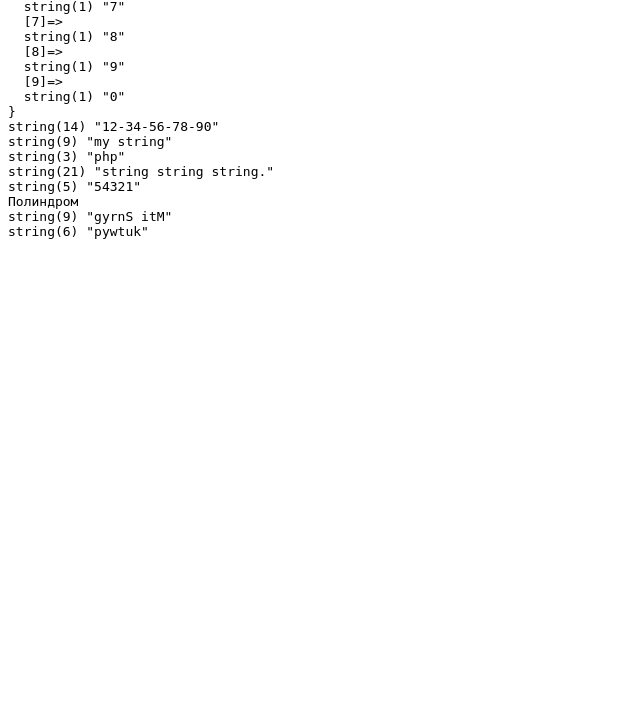
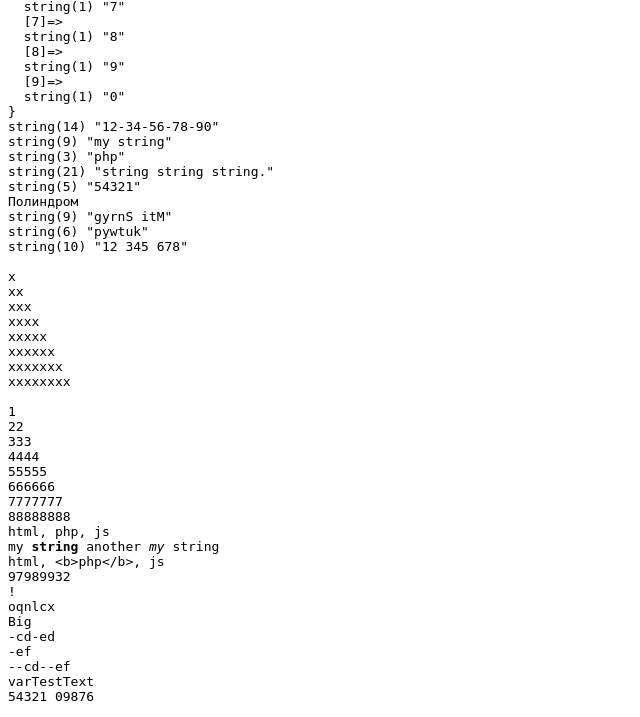
Before and after one commit to vikzh/lvl_up, a PHP site: page /tasks.php in a window 1280 px wide. Shown: the part 1192-1909 px from the top of the page, without its empty margins (0-640 px from the left). Before the commit the page ends 1431 px from the top, so only its background shows below. Run offline with PHP 8.4, Linux system fonts and the light colour scheme.

Commit message:
String Functions

```diff
--- a/PHP_SQL_BASIC/String_Functions/tasks.php
+++ b/PHP_SQL_BASIC/String_Functions/tasks.php
@@ -29,9 +29,9 @@ echo '</pre>';
 //      4. В переменной $date лежит дата в формате '31-12-2030'. Преобразуйте эту дату в формат '2030.12.31'.
 
 $string_task4 = '31-12-2030';
-$array_task4 = explode('-',$string_task4);
+$array_task4 = explode('-', $string_task4);
 $array_task4 = array_reverse($array_task4);
-$result_task4 = implode('.',$array_task4);
+$result_task4 = implode('.', $array_task4);
 echo '<pre>';
 var_dump($result_task4);
 echo '</pre>';
@@ -40,19 +40,19 @@ echo '</pre>';
 //      5. Дана строка 'london is the capital of great britain'. Сделайте из нее строку 'London Is The Capital Of Great Britain'.
 
 $string_task5 = 'london is the capital of great britain';
-echo "\n",ucwords($string_task5);
+echo "\n", ucwords($string_task5);
 
 
 //      6. Дана строка 'LONDON'. Сделайте из нее строку 'London'
 
 $string_task6 = 'LONDON';
-echo "<pre>\n</pre>",ucfirst(strtolower($string_task6));
+echo "<pre>\n</pre>", ucfirst(strtolower($string_task6));
 
 
 //      7. Дана строка 'html css php'. Найдите количество символов в этой строке.
 
 $string_task7 = 'html css php';
-echo "<pre>\n</pre>",strlen($string_task7);
+echo "<pre>\n</pre>", strlen($string_task7);
 
 
 //      8. Дана переменная $password, в которой хранится пароль пользователя. Если количество символов пароля
@@ -60,134 +60,131 @@ echo "<pre>\n</pre>",strlen($string_task7);
 // иначе сообщение о том, что нужно придумать другой пароль.
 
 $password = '5678932321';
-if(strlen($password)>5 && strlen($password)<10){
-    echo "<pre>\n</pre>","OK";
-} else{
-    echo "<pre>\n</pre>","NO";
+if (strlen($password) > 5 && strlen($password) < 10) {
+    echo "<pre>\n</pre>", "OK";
+} else {
+    echo "<pre>\n</pre>", "NO";
 }
 
 
 //      9. Дана строка 'html css php'. Вырежьте из нее и выведите на экран слово 'html', слово 'css' и слово 'php'
 $string_task9 = 'html css php';
-$result_task9 = explode(' ',$string_task9);
+$result_task9 = explode(' ', $string_task9);
 echo '<pre>';
 var_dump($result_task9);
 echo '</pre>';
 
 //      10. Дана строка. Вырежите и выведите на экран последние 3 символа этой строки
 $string_task10 = 'my string';
-echo "<pre>\n</pre>",substr($string_task10,-3);
+echo "<pre>\n</pre>", substr($string_task10, -3);
 
 
 //      11. Дана строка. Проверьте, что она начинается на 'http://'. Если это так, выведите 'да', если не так - 'нет'a
 $string_task11 = 'http://mysiite,com';
-if(substr($string_task11,0,7)=='http://'){
-    echo "<pre>\n</pre>",'HTTP';
+if (substr($string_task11, 0, 7) == 'http://') {
+    echo "<pre>\n</pre>", 'HTTP';
 } else {
-    echo "<pre>\n</pre>",'NOT HTTP';
+    echo "<pre>\n</pre>", 'NOT HTTP';
 }
 
 
 //      12. Дана строка. Если в этой строке более 5-ти символов - вырежите из нее первые 5 символов, добавьте
 //троеточие в конец и выведите на экран. Если же в этой строке 5 и менее символов - просто выведите эту строку на экран
 $string_task12 = "my string task 12";
-if(strlen($string_task12) > 5){
-    echo "<pre>\n</pre>",substr($string_task12,0,5).'...';
-} else{
-    echo "<pre>\n</pre>","string lenght < 5";
+if (strlen($string_task12) > 5) {
+    echo "<pre>\n</pre>", substr($string_task12, 0, 5) . '...';
+} else {
+    echo "<pre>\n</pre>", "string lenght < 5";
 }
 
 
 //      13. Дана строка '31.12.2013'. Замените все точки на дефисы
 $string_task13 = '31.12.2013';
-echo "<pre>\n</pre>",str_replace('.','-',$string_task13);
+echo "<pre>\n</pre>", str_replace('.', '-', $string_task13);
 
 echo '<pre>';
 
 //      14. Дана строка $str. Замените в ней все буквы 'a' на цифру 1, буквы 'b' - на 2, а буквы 'c' - на 3
 $string_task14 = 'abcabc';
-echo "\n",str_replace(['a','b','c'],[1,2,3],$string_task14);
-
+echo "\n", str_replace(['a', 'b', 'c'], [1, 2, 3], $string_task14);
 
 
 //      15. Дана строка с буквами и цифрами, например, '1a2b3c4b5d6e7f8g9h0'. Удалите из нее все цифры. То есть в нашем
 //       случае должна получится строка 'abcbdefgh'.
 $string_task15 = '1a2b3c4b5d6e7f8g9h0';
-echo "\n",str_replace([1,2,3,4,5,6,7,8,9,0],'',$string_task15);
-
+echo "\n", str_replace([1, 2, 3, 4, 5, 6, 7, 8, 9, 0], '', $string_task15);
 
 
 //      16. Дана строка $str. Замените в ней все буквы 'a' на цифру 1, буквы 'b' - на 2, а буквы 'c' - на 3.
 //      Решите задачу двумя способами работы с функцией strtr (массив замен и две строки замен).
 $string_task16 = 'abcabcqwe';
-echo "\n",strtr($string_task16,['a' => 1,'b' => 2,'c' => 3]);
-echo "\n",strtr($string_task16,'abc','123');
+echo "\n", strtr($string_task16, ['a' => 1, 'b' => 2, 'c' => 3]);
+echo "\n", strtr($string_task16, 'abc', '123');
 
 
 //      17. Дана строка $str. Вырежите из нее подстроку с 3-го символа (отсчет с нуля),
 //       5 штук и вместо нее вставьте '!!!'.
 $string_task17 = 'myStringTask16';
-echo "\n",substr_replace($string_task17,'!!!',2,5);
+echo "\n", substr_replace($string_task17, '!!!', 2, 5);
 
 
 //      18. Дана строка 'abc abc abc'. Определите позицию первой буквы 'b'.
 $string_task18 = 'abc abc abc';
-echo "\n",strpos($string_task18,'b'),'(+1) - first b';
+echo "\n", strpos($string_task18, 'b'), '(+1) - first b';
 
 //      19. Дана строка 'abc abc abc'. Определите позицию последней буквы 'b'
 $string_task19 = 'abc abc abc';
-echo "\n",strrpos($string_task19,'b'),'(+1) - last b';
+echo "\n", strrpos($string_task19, 'b'), '(+1) - last b';
 
 //      20. Дана строка 'abc abc abc'. Определите позицию первой найденной буквы 'b',
 //       если начать поиск не с начала строки, а с позиции 3
 $string_task20 = 'abc abc abc';
-echo "\n",strpos($string_task20,'b',3),'(+1) [3 - start]';
+echo "\n", strpos($string_task20, 'b', 3), '(+1) [3 - start]';
 
 //      21. Дана строка 'aaa aaa aaa aaa aaa'. Определите позицию второго пробела
 $string_task21 = 'aaa aaa aaa aaa aaa';
-echo "\n",strpos($string_task21,' ',strpos($string_task21,' ') + 1),'(+1) [2 - space]';
+echo "\n", strpos($string_task21, ' ', strpos($string_task21, ' ') + 1), '(+1) [2 - space]';
 
 //      22. Проверьте, что в строке есть две точки подряд. Если это так - выведите 'есть', если не так - 'нет'.
 $string_task22 = 'myString.. and ..';
-if(strpos($string_task22,'..')){
-    echo "\n",'есть';
-} else echo "\n",'нет';
+if (strpos($string_task22, '..')) {
+    echo "\n", 'есть';
+} else echo "\n", 'нет';
 
 //      23. Проверьте, что строка начинается на 'http://'. Если это так - выведите 'да', если не так - 'нет'.
 $string_task23 = 'http://mysite.com';
-if(strpos($string_task23,'http:/') == 0){
-    echo "\n",'да';
-} else echo "\n",'нет';
+if (strpos($string_task23, 'http:/') == 0) {
+    echo "\n", 'да';
+} else echo "\n", 'нет';
 
 
 //      24. Дана строка 'html css php'. С помощью функции explode запишите каждое слово этой строки
 //       в отдельный элемент массива
 $string_task24 = 'html css php';
-var_dump($array_task24 = explode(' ',$string_task24));
+var_dump($array_task24 = explode(' ', $string_task24));
 
 
 //      25. Дан массив с элементами 'html', 'css', 'php'. С помощью функции implode создайте строку из этих элементов,
 //       разделенных запятыми.
-$array_task25 = ['html','css','php'];
-var_dump($string_task25 = implode(',',$array_task25));
+$array_task25 = ['html', 'css', 'php'];
+var_dump($string_task25 = implode(',', $array_task25));
 
 //      26. В переменной $date лежит дата в формате '2013-12-31'. Преобразуйте эту дату в формат '31.12.2013'.
 $date_task26 = '2013-12-31';
-var_dump(implode('.',array_reverse(explode('-',$date_task26))));
-
+var_dump(implode('.', array_reverse(explode('-', $date_task26))));
 
 
 //      27. Дана строка '1234567890'. Разбейте ее на массив с элементами '12', '34', '56', '78', '90'.
 $string_task27 = '1234567890';
-var_dump(str_split($string_task27,2));
+var_dump(str_split($string_task27, 2));
 
 //      28. Дана строка '1234567890'. Разбейте ее на массив с элементами '1', '2', '3', '4', '5', '6', '7', '8', '9', '0'.
 $string_task28 = '1234567890';
-var_dump(str_split($string_task28,1));
+var_dump(str_split($string_task28, 1));
 
 //      29. Дана строка '1234567890'. Сделайте из нее строку '12-34-56-78-90' не используя цикл.
 $string_task29 = '1234567890';
-var_dump($resultString29 = implode('-',str_split($string_task29,2)));
+var_dump($resultString29 = implode('-', str_split($string_task29, 2)));
 
 //      30. Дана строка. Очистите ее от концевых пробелов.
 $string_task30 = ' my string ';
@@ -195,14 +192,13 @@ var_dump(trim($string_task30));
 
 //      31. Дана строка '/php/'. Сделайте из нее строку 'php', удалив концевые слеши.
 $string_task31 = '/php/';
-var_dump(trim($string_task31,'/'));
+var_dump(trim($string_task31, '/'));
 
 //      32. Дана строка 'слова слова слова.'. В конце этой строки может быть точка, а может и не быть.
 //      Сделайте так, чтобы в конце этой строки гарантировано стояла точка. То есть: если этой точки нет - ее надо добавить,
 //      а если есть - ничего не делать. Задачу решите через rtrim без всяких ифов.
 $string_task32 = 'string string string.';
-var_dump(trim($string_task32,'.').'.');
-
+var_dump(trim($string_task32, '.') . '.');
 
 
 //      33. Дана строка '12345'. Сделайте из нее строку '54321'.
@@ -212,9 +208,9 @@ var_dump(strrev($string_task33));
 //      34. Проверьте, является ли слово палиндромом
 //       (одинаково читается во всех направлениях, примеры таких слов: madam, otto, kayak, nun, level).
 $string_task34 = 'nun';
-if($string_task34 == strrev($string_task34)){
-    echo 'Полиндром',"\n";
-} else echo 'Не Полиндром',"\n";
+if ($string_task34 == strrev($string_task34)) {
+    echo 'Полиндром', "\n";
+} else echo 'Не Полиндром', "\n";
 
 //      35. Дана строка. Перемешайте символы этой строки в случайном порядке.
 $string_task35 = 'My String';
@@ -223,5 +219,94 @@ var_dump(str_shuffle($string_task35));
 //      36. Создайте строку из 6-ти случайных маленьких латинских букв так, чтобы буквы не повторялись.
 //       Нужно сделать так, чтобы в нашей строке могла быть любая латинская буква, а не ограниченный набор.
 $allCharsTask36 = 'qwertyuiopasdfghjklzxcvbnm';
-var_dump(substr(str_shuffle($allCharsTask36),0,6));
+var_dump(substr(str_shuffle($allCharsTask36), 0, 6));
+
+
+//      37.  Дана строка '12345678'. Сделайте из нее строку '12 345 678'.
+$string_task37 = '12345678';
+var_dump(number_format($string_task37, 0, '', ' '));
+
+
+//      38. Нарисуйте пирамиду, как показано на рисунке, только у вашей пирамиды должно быть 9 рядов, а не 5.
+//       Решите задачу с помощью одного цикла и функции str_repeat.
+$string_task38 = 'x';
+for ($i = 0; $i < 9; $i++) {
+    echo str_repeat($string_task38, $i), "\n";
+}
+
+//      39. Нарисуйте пирамиду, как показано на рисунке. Решите задачу с помощью одного цикла и функции str_repeat.
+for ($i = 0; $i < 9; $i++) {
+    echo str_repeat($i, $i), "\n";
+}
+
+//      40. Дана строка 'html, <b>php</b>, js'. Удалите теги из этой строки.
+$string_task40 = 'html, <b>php</b>, js';
+echo strip_tags($string_task40), "\n";
+
+//      41. Дана строка $str. Удалите все теги из этой строки, кроме тегов <b> и <i>
+$string_task41 = 'my <b>string</b> <em>another</em> <i>my</i> string';
+echo strip_tags($string_task41, '<b><i>'), "\n";
+
+
+//      42. Дана строка 'html, <b>php</b>, js'. Выведите ее на экран 'как есть':
+//       то есть браузер не должен преобразовать <b> в жирный.
+$string_task42 = 'html, <b>php</b>, js';
+echo htmlspecialchars($string_task42), "\n";
+
+
+//      43.Узнайте код символов 'a', 'b', 'c', пробела
+echo ord('a'), ord('b'), ord('c'), ord(' '), "\n";
+
+
+//      44. Выведите на экран символ с кодом 33
+echo chr(33), "\n";
+
+//      45. Запишите в переменную $str случайный символ - большую букву латинского алфавита.
+$string_task45 = chr(mt_rand(65, 90));
+
+
+//      46. Запишите в переменную $str случайную строку $len длиной, состоящую из маленьких букв латинского алфавита.
+$len = rand(1, 10);
+$string_task46 = '';
+for ($i = 0; $i < $len; $i++) {
+    $string_task46 .= chr(mt_rand(97, 122));
+}
+echo $string_task46, "\n";
+
+
+//      47. Дана буква английского алфавита. Узнайте, она маленькая или большая
+$char_task47 = 'A';
+if (ord($char_task47) >= 97 && ord($char_task47) <= 122) {
+    echo "Small", "\n";
+} else if (ord($char_task47) >= 65 && ord($char_task47) <= 90) {
+    echo "Big", "\n";
+} else echo "Not a letter", "\n";
+
+//      48. Дана строка 'ab-cd-ef'. С помощью функции strchr выведите на экран строку '-cd-ef'
+$string_task48 = 'ab-cd-ed';
+echo strchr($string_task48, '-'), "\n";
+
+//      49. Дана строка 'ab-cd-ef'. С помощью функции strrchr выведите на экран строку '-ef'.
+$string_task49 = 'ab-cd-ef';
+echo strrchr($string_task49, '-'), "\n";
+
+
+//      50. Дана строка 'ab--cd--ef'. С помощью функции strstr выведите на экран строку '--cd--ef'
+$string_task50 = 'ab--cd--ef';
+echo strstr($string_task50, '--'), "\n";
+
+//      51. Преобразуйте строку 'var_test_text' в 'varTestText'.
+//       Скрипт, конечно же, должен работать с любыми аналогичными строками
+$string_task51 = 'var_test_text';
+echo lcfirst(str_replace(' ', '', ucwords(str_replace('_', ' ', $string_task51)))), "\n";
+
+
+//      52. Дана строка следующего вида: 5 цифр, затем пробел, затем еще 5 цифр.
+//      Например, дана такая строка '12345 67890'. Сделайте из нее строку '54321 09876'
+$string_task52 = '12345 67890';
+$arr_task52 = explode(' ',$string_task52);
+foreach ($arr_task52 as $key=>$element){
+    $arr_task52[$key] = strrev($element);
+}
+echo implode(' ',$arr_task52),"\n";
 echo '</pre>';
```
